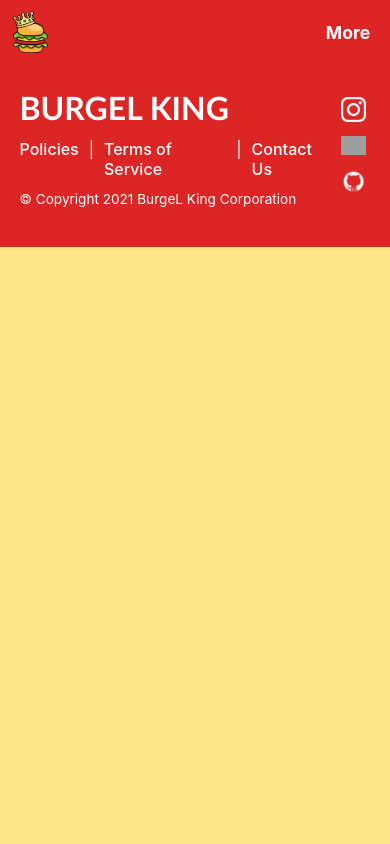
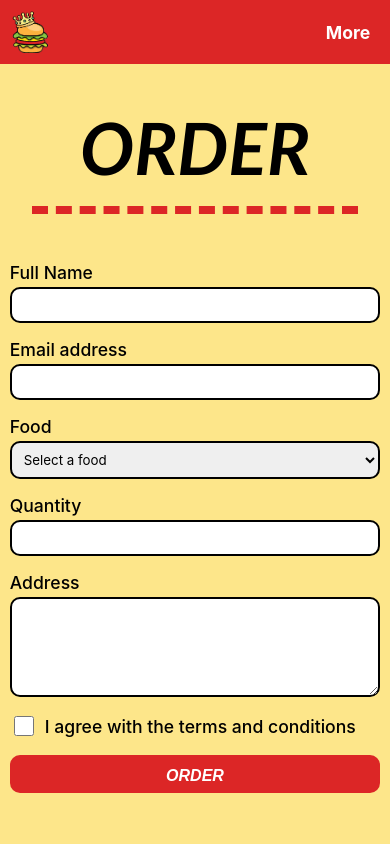
Before and after one commit to lukast2410/BurgeL-King, a React (Create React App) app: page /order in a window 390 px wide. Shown: the top 844 px of the page. Built offline with nearby package versions, Linux system fonts and the light colour scheme; grey boxes are pictures that could not be loaded.

Commit message:
Add Order Page and responsive

```diff
--- a/src/App.js
+++ b/src/App.js
@@ -7,6 +7,7 @@ import Footer from './components/Footer'
 import { useEffect } from 'react'
 import About from './pages/About'
 import ComingSoon from './pages/ComingSoon'
+import Order from './pages/Order'
 
 function App() {
 	useEffect(() => {
@@ -27,6 +28,9 @@ function App() {
 					<Route path='/coming-soon'>
 						<ComingSoon/>
 					</Route>
+					<Route path='/order'>
+						<Order/>
+					</Route>
 				</Switch>
 				<Footer />
 			</Router>
--- a/src/components/Navbar.jsx
+++ b/src/components/Navbar.jsx
@@ -14,10 +14,10 @@ export default function Navbar() {
 				<div className={styles.moreMenu}>
 					<span className={styles.navMenu}>More</span>
 					<div className={styles.navMenus}>
-						<Link to='/'>
+						<Link to='/menu'>
 							<div className={styles.navMenu}>Menu</div>
 						</Link>
-						<Link to='/'>
+						<Link to='/order'>
 							<div className={styles.navMenu}>Order</div>
 						</Link>
 						<Link to='/coming-soon'>
--- a/src/pages/Home.jsx
+++ b/src/pages/Home.jsx
@@ -30,7 +30,9 @@ export default function Home() {
 					<div className={styles.bestSellerDesc}>
 						<h1>Super Hot Beast Burger</h1>
 						<p>with mayo, shredded lettuce, pickles, and BurgeL King secret recipes.</p>
+						<Link to='/order'>
 							<button>Order now</button>
+						</Link>
 					</div>
 				</div>
 			</section>
--- /dev/null
+++ b/src/pages/Order.jsx
@@ -0,0 +1,144 @@
+import { Link } from 'react-router-dom'
+import styles from '../styles/Order.module.scss'
+
+export default function Order() {
+	function validateForm(e) {
+		e.preventDefault()
+
+		const name = document.getElementById('name').value + ''
+		const email = document.getElementById('email').value + ''
+		const food = document.getElementById('food').selectedIndex
+		const quantity = document.getElementById('quantity').value
+		const address = document.getElementById('address').value + ''
+		const agree = document.getElementById('agree').checked
+
+		const errorName = document.getElementById('errorName')
+		const errorEmail = document.getElementById('errorEmail')
+		const errorFood = document.getElementById('errorFood')
+		const errorQuantity = document.getElementById('errorQuantity')
+		const errorAddress = document.getElementById('errorAddress')
+		const errorAgree = document.getElementById('errorAgree')
+
+		let valid = true
+
+		if (name === '') {
+			errorName.innerText = 'Name cannot be empty'
+			valid = false
+		} else {
+			errorName.innerText = ''
+		}
+
+		if (
+			email.includes('@.') ||
+			email.endsWith('.') ||
+			email.startsWith('@') ||
+			email.indexOf('@') !== email.lastIndexOf('@') ||
+			email.indexOf('@') === -1 ||
+			email.lastIndexOf('.') < email.indexOf('@')
+		) {
+			valid = false
+			errorEmail.innerText = 'Wrong email format'
+		} else {
+			errorEmail.innerText = ''
+		}
+
+		if (food < 1) {
+			valid = false
+			errorFood.innerText = 'Please select a food'
+		} else {
+			errorFood.innerText = ''
+		}
+
+		if (quantity == 0) {
+			valid = false
+			errorQuantity.innerText = 'Please add the quantity'
+		} else if (quantity < 0) {
+			valid = false
+			errorQuantity.innerText = 'Quantity must be more than 0'
+		} else {
+			errorQuantity.innerText = ''
+		}
+
+		if (address.trim().length <= 10) {
+			valid = false
+			errorAddress.innerText = 'Address must be more than 10 characters'
+		} else {
+			errorAddress.innerText = ''
+		}
+
+		if (!agree) {
+			valid = false
+			errorAgree.innerText = 'You have to agree with the terms and conditions'
+		} else {
+			errorAgree.innerText = ''
+		}
+
+		if (valid) {
+			const modal = document.getElementById('modal')
+			modal.style.display = 'flex'
+		}
+	}
+
+	return (
+		<div className={styles.order}>
+			<div className={styles.container}>
+				<div className={styles.title}>
+					<h1>Order</h1>
+				</div>
+				<div className={styles.form}>
+					<form action='/' method='post' onSubmit={validateForm}>
+						<div className={styles.formComponent}>
+							<label htmlFor='name'>Full Name</label>
+							<input type='text' name='name' id='name' />
+							<span id='errorName'></span>
+						</div>
+						<div className={styles.formComponent}>
+							<label htmlFor='email'>Email address</label>
+							<input type='email' name='email' id='email' />
+							<span id='errorEmail'></span>
+						</div>
+						<div className={styles.formComponent}>
+							<label htmlFor='food'>Food</label>
+							<select name='food' id='food'>
+								<option value=''>Select a food</option>
+								<option value=''>Burger 1</option>
+								<option value=''>Burger 2</option>
+							</select>
+							<span id='errorFood'></span>
+						</div>
+						<div className={styles.formComponent}>
+							<label htmlFor='quantity'>Quantity</label>
+							<input type='number' name='quantity' id='quantity' />
+							<span id='errorQuantity'></span>
+						</div>
+						<div className={styles.formComponent}>
+							<label htmlFor='address'>Address</label>
+							<textarea name='address' id='address' cols='30' rows='5'></textarea>
+							<span id='errorAddress'></span>
+						</div>
+						<div className={styles.agreement}>
+							<div>
+								<input type='checkbox' name='agree' id='agree' />
+								<label htmlFor='agree'>I agree with the terms and conditions</label>
+							</div>
+							<span id='errorAgree'></span>
+						</div>
+						<span id='errorAgree'></span>
+						<div className={styles.submit}>
+							<button type='submit'>Order</button>
+						</div>
+					</form>
+				</div>
+			</div>
+			<div className={styles.modalOverlay} id='modal'>
+				<div className={styles.modal}>
+					<h1>Order Success</h1>
+					<p>Your order will be processed as soon as possible. Please wait :D</p>
+					<Link to='/'>
+						<button>Back to home</button>
+					</Link>
+				</div>
+			</div>
+		</div>
+	)
+}
--- /dev/null
+++ b/src/styles/Order.module.scss
@@ -0,0 +1,160 @@
+@import 'colors.scss';
+
+.order {
+  min-height: calc(100vh - 10rem);
+  display: flex;
+  justify-content: center;
+  align-items: center;
+}
+
+.container {
+  width: 95%;
+  max-width: 650px;
+  margin: auto;
+}
+
+.title {
+  display: flex;
+  justify-content: center;
+  padding-top: 1.5rem;
+  padding-bottom: 3rem;
+
+  & h1 {
+    width: fit-content;
+    padding: 1rem 3rem;
+    font-size: 4.5rem;
+    font-style: italic;
+    text-transform: uppercase;
+    font-family: 'Gill Sans', 'Gill Sans MT', Calibri, 'Trebuchet MS', sans-serif;
+    border-bottom: $red600 0.5rem dashed;
+  }
+}
+
+.form span {
+  width: 100%;
+  color: $red600;
+  text-align: right;
+  font-weight: 500;
+}
+
+.formComponent {
+  width: 100%;
+  display: flex;
+  flex-direction: column;
+  align-items: flex-start;
+  justify-content: flex-start;
+  margin-bottom: 1rem;
+
+  & label {
+    font-weight: 500;
+    font-size: 1.1em;
+    margin-bottom: 0.25rem;
+  }
+
+  & input,
+  select,
+  textarea, option {
+    width: 100%;
+    border: solid 2px black;
+    border-radius: 10px;
+    padding: 0.5rem;
+    outline: none;
+    font-family: -apple-system, BlinkMacSystemFont, 'Segoe UI', 'Roboto', 'Oxygen',
+      'Ubuntu', 'Cantarell', 'Fira Sans', 'Droid Sans', 'Helvetica Neue',
+      sans-serif;
+
+    &:focus {
+      border: solid 2px black;
+      box-shadow: 0px 0px 7px gray;
+    }
+  }
+}
+
+.agreement {
+  width: 100%;
+  text-align: start;
+  margin-bottom: 1rem;
+
+  & div {
+    display: flex;
+    align-items: center;
+  }
+
+  & input {
+    width: 20px;
+    height: 20px;
+  }
+
+  & label {
+    font-size: 1.1em;
+    font-weight: 500;
+    margin-left: 0.5rem;
+  }
+}
+
+.submit {
+  width: 100%;
+  margin-bottom: 4rem;
+
+  & button {
+    width: 100%;
+    padding-top: 0.75rem;
+    padding-bottom: 0.5rem;
+    font-size: 1em;
+    text-transform: uppercase;
+    font-weight: 700;
+    font-style: italic;
+    border: none;
+    border-radius: 10px;
+    background-color: $red600;
+    color: white;
+    cursor: pointer;
+
+    &:hover {
+      background-color: $red700;
+    }
+  }
+}
+
+.modalOverlay{
+  display: none;
+  position: fixed;
+  top: 0;
+  left: 0;
+  width: 100%;
+  height: 100vh;
+  justify-content: center;
+  align-items: center;
+  background-color: rgba(80, 80, 80, 0.308);
+  overflow: hidden;
+
+  .modal{
+    background-color: white;
+    padding: 2rem 2.5rem;
+    border-radius: 10px;
+    width: 90%;
+    max-width: 450px;
+
+    & h1{
+      font-size: 2.25rem;
+      margin-bottom: 2.5rem;
+    }
+
+    & button{
+      border: none;
+      border-radius: 10px;
+      width: 100%;
+      background-color: $red600;
+      color: white;
+      padding-top: 0.5rem;
+      padding-bottom: 0.5rem;
+      font-size: 1em;
+      margin-top: 1rem;
+      cursor: pointer;
+
+      &:hover{
+        background-color: $red700;
+      }
+    }
+  }
+}
--- a/src/styles/index.scss
+++ b/src/styles/index.scss
@@ -22,3 +22,7 @@ h1, h2{
   margin: 0;
   padding: 0;
 }
+
+*{
+  box-sizing: border-box;
+}
```
Lines whose indentation alone changed are shown as unchanged.
